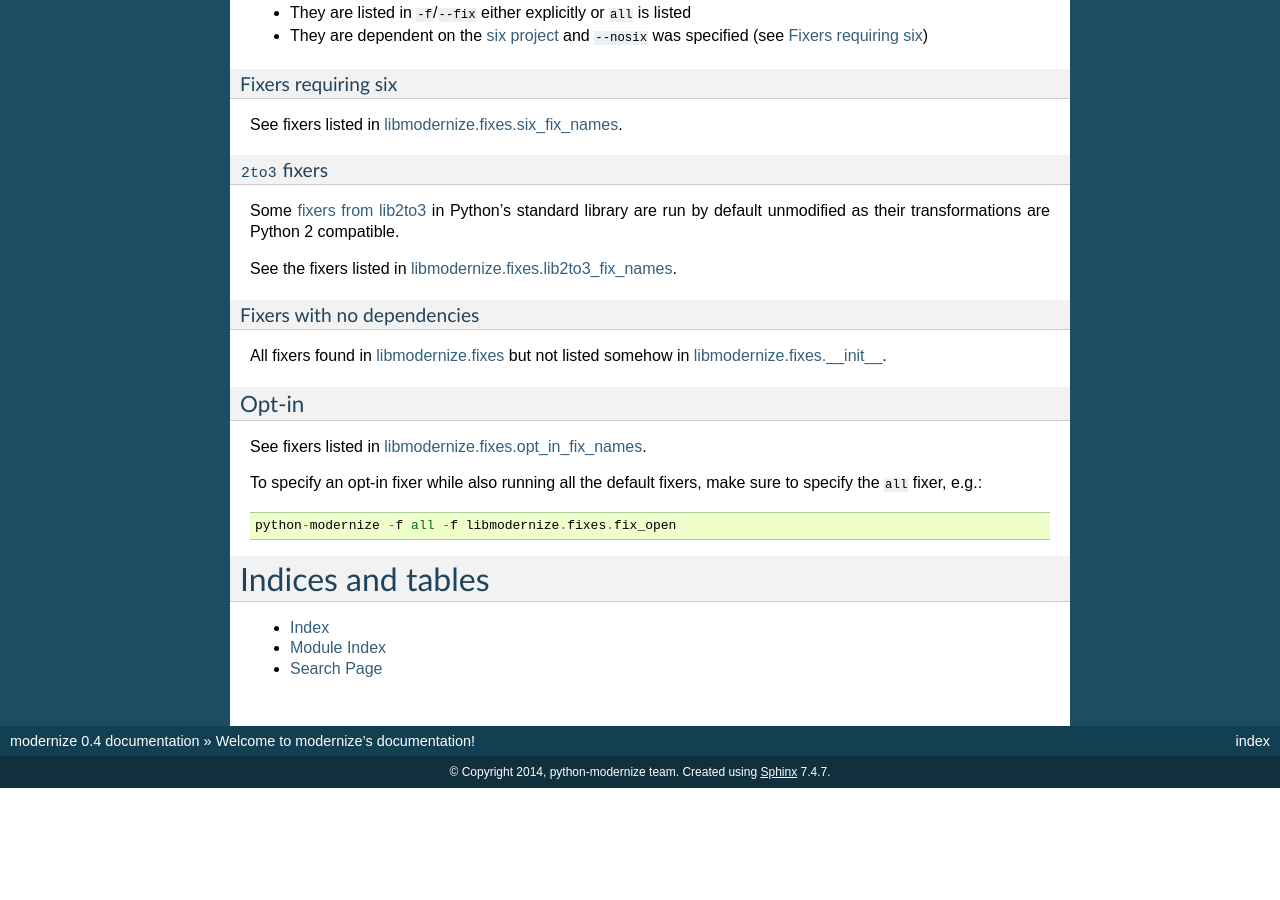
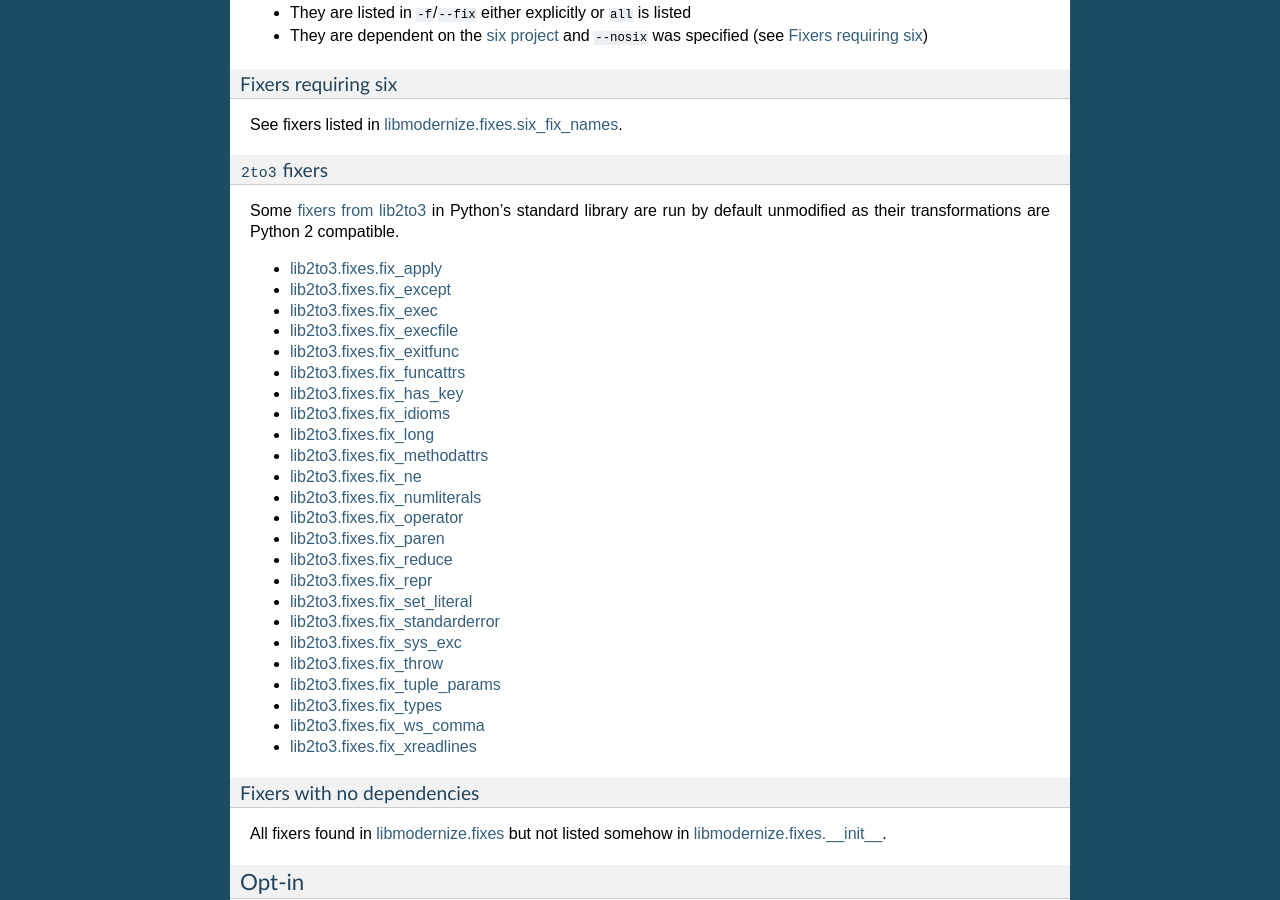
Before and after one commit to mitsuhiko/python-modernize, a Sphinx documentation site: the page built from docs/index.rst, in a window 1280 px wide and 900 px high, scrolled down 999 px. Built offline with Sphinx 7.4.7, drawn with Linux system fonts in a browser that asks for light colours; before the commit the page ends 1787 px from its top, so only the background shows below that.

Commit message:
List all 2to3 fixers

```diff
--- a/docs/index.rst
+++ b/docs/index.rst
@@ -99,10 +99,30 @@ Some `fixers from lib2to3 <https://docs.python.org/3/library/2to3.html#fixers>`_
 in Python's standard library are run by default unmodified as their
 transformations are Python 2 compatible.
 
-.. TODO List them and link back to Python docs
-
-See the fixers listed in
-`libmodernize.fixes.lib2to3_fix_names <https://github.com/python-modernize/python-modernize/blob/master/libmodernize/fixes/__init__.py>`__.
+- `lib2to3.fixes.fix_apply <https://docs.python.org/3/library/2to3.html#2to3fixer-apply>`__
+- `lib2to3.fixes.fix_except <https://docs.python.org/3/library/2to3.html#2to3fixer-except>`__
+- `lib2to3.fixes.fix_exec <https://docs.python.org/3/library/2to3.html#2to3fixer-exec>`__
+- `lib2to3.fixes.fix_execfile <https://docs.python.org/3/library/2to3.html#2to3fixer-execfile>`__
+- `lib2to3.fixes.fix_exitfunc <https://docs.python.org/3/library/2to3.html#2to3fixer-exitfunc>`__
+- `lib2to3.fixes.fix_funcattrs <https://docs.python.org/3/library/2to3.html#2to3fixer-funcattrs>`__
+- `lib2to3.fixes.fix_has_key <https://docs.python.org/3/library/2to3.html#2to3fixer-has_key>`__
+- `lib2to3.fixes.fix_idioms <https://docs.python.org/3/library/2to3.html#2to3fixer-idioms>`__
+- `lib2to3.fixes.fix_long <https://docs.python.org/3/library/2to3.html#2to3fixer-long>`__
+- `lib2to3.fixes.fix_methodattrs <https://docs.python.org/3/library/2to3.html#2to3fixer-methodattrs>`__
+- `lib2to3.fixes.fix_ne <https://docs.python.org/3/library/2to3.html#2to3fixer-ne>`__
+- `lib2to3.fixes.fix_numliterals <https://docs.python.org/3/library/2to3.html#2to3fixer-numliterals>`__
+- `lib2to3.fixes.fix_operator <https://docs.python.org/3/library/2to3.html#2to3fixer-operator>`__
+- `lib2to3.fixes.fix_paren <https://docs.python.org/3/library/2to3.html#2to3fixer-paren>`__
+- `lib2to3.fixes.fix_reduce <https://docs.python.org/3/library/2to3.html#2to3fixer-reduce>`__
+- `lib2to3.fixes.fix_repr <https://docs.python.org/3/library/2to3.html#2to3fixer-repr>`__
+- `lib2to3.fixes.fix_set_literal <https://docs.python.org/3/library/2to3.html#2to3fixer-set_literal>`__
+- `lib2to3.fixes.fix_standarderror <https://docs.python.org/3/library/2to3.html#2to3fixer-standarderror>`__
+- `lib2to3.fixes.fix_sys_exc <https://docs.python.org/3/library/2to3.html#2to3fixer-sys_exc>`__
+- `lib2to3.fixes.fix_throw <https://docs.python.org/3/library/2to3.html#2to3fixer-throw>`__
+- `lib2to3.fixes.fix_tuple_params <https://docs.python.org/3/library/2to3.html#2to3fixer-tuple_params>`__
+- `lib2to3.fixes.fix_types <https://docs.python.org/3/library/2to3.html#2to3fixer-types>`__
+- `lib2to3.fixes.fix_ws_comma <https://docs.python.org/3/library/2to3.html#2to3fixer-ws_comma>`__
+- `lib2to3.fixes.fix_xreadlines <https://docs.python.org/3/library/2to3.html#2to3fixer-xreadlines>`__
 
 
 Fixers with no dependencies
```
Also changed, not shown: other parts of docs/index.rst (+1 -1 lines).
